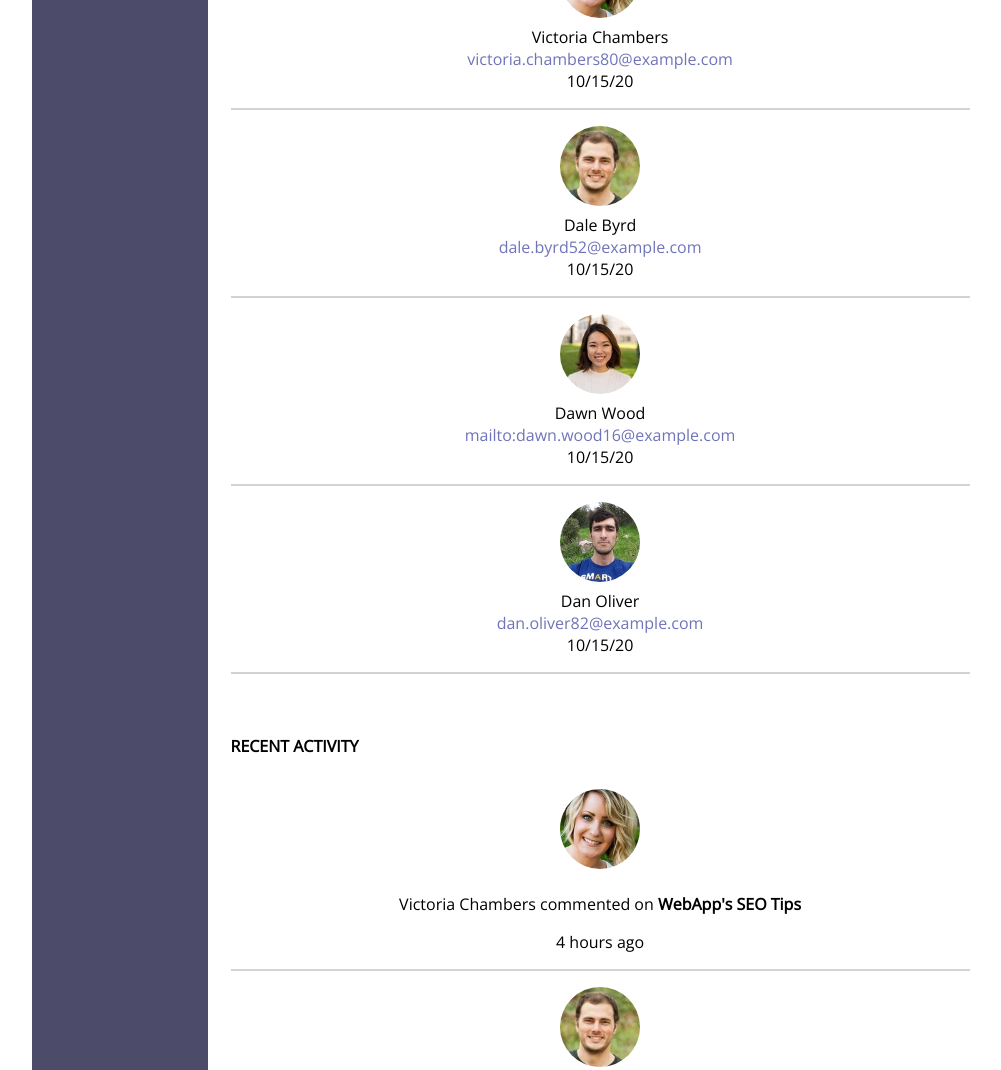
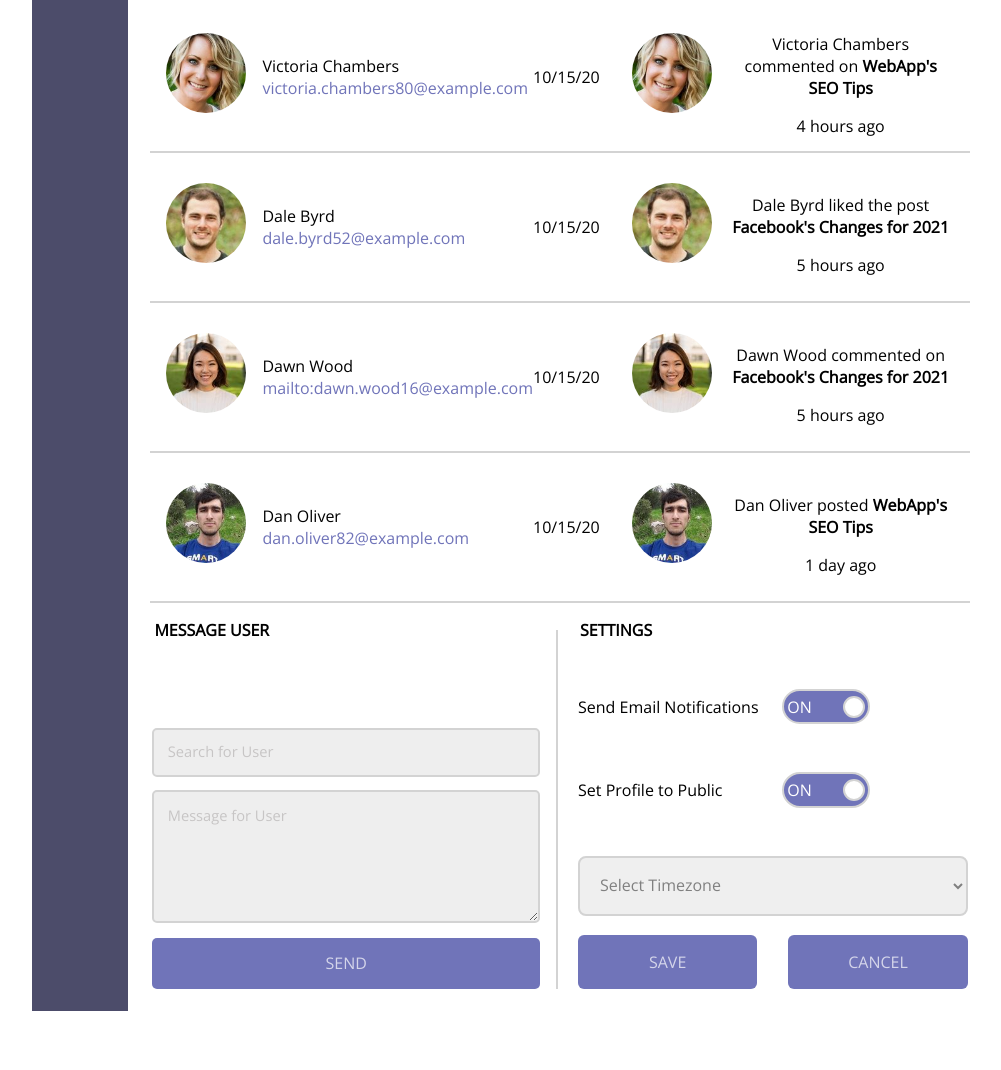
Before and after one commit to Hanzou86/webapp-dashboard, a plain HTML site: page index.html in a window 1280 px wide. Shown: the part 1467-2537 px from the top of the page, without its empty margins (128-1129 px from the left). After the commit the page ends 2478 px from the top, so only its background shows below. Drawn offline with nearby package versions, Linux system fonts and the light colour scheme.

Commit message:
Update
-Completed all three layouts
-Completed toggle buttons
-Need to review instructions and finish requirements for exceeds grading

```diff
--- a/app.js
+++ b/app.js
@@ -1,5 +1,8 @@
 const alert = document.querySelector('.alert');
-const alertClose = document.querySelector('.alert-close')
+const alertClose = document.querySelector('.alert-close');
+const onOff = document.querySelector('.on-off')
+const switchInput = document.querySelector('#notifications')
+
 
 function closeElement(btn) {
     btn.parentNode.style.display = 'none';
@@ -8,3 +11,12 @@ function closeElement(btn) {
 alertClose.addEventListener( 'click', (event) => {
     closeElement(alertClose);
 })
+
+switchInput.addEventListener('click', (event) => {
+    if (onOff.textContent === 'ON') {
+        onOff.textContent = 'OFF';
+    } else {
+        onOff.textContent = 'ON';
+    }
+
+})
--- a/index.html
+++ b/index.html
@@ -71,7 +71,7 @@
                         <canvas id="lineChart"></canvas>
                     </div>
                 </section>
-                <div class='bar-donut flex-wrapper'>
+                <div class='bar-donut'>
                     <section class='daily-traffic'>
                         <h3>Daily Traffic</h3>
                         <div>
@@ -88,7 +88,7 @@
                 </div>
                 <section class='social-stats'>
                     <h3>Social Stats</h3>
-                    <div class='flex-wrapper'>
+                    <div class='social-sect-wrap'>
                         <section class='social fb'>
                             <div class='icon-wrapper'>
                                 <svg class='media-icon' viewBox="0 0 24 24" xmlns="http://www.w3.org/2000/svg">
@@ -125,31 +125,40 @@
                 </div>
                 </section>
 
+                <div class='members-act-wrap'>
                 <section class='new-members'>
                     <h3>New Members</h3>
                     <div class='member'>
                         <img class='member-img' src='images/member-1.jpg'>
+                        <div class='name-email-wrap'>
                             <h4 class='member-name'>Victoria Chambers</h4>
                             <a class='email' href='mailto:victoria.chambers80@example.com'>victoria.chambers80@example.com</a>
-                        <div>10/15/20</div>
+                        </div>
+                        <span class='date'>10/15/20</span>
                     </div>
                     <div class='member'>
                         <img class='member-img' src='images/member-2.jpg'>
+                        <div class='name-email-wrap'>
                             <h4 class='member-name'>Dale Byrd</h4>
                             <a class='email'  href='mailto:dale.byrd52@example.com'>dale.byrd52@example.com</a>
-                        <div>10/15/20</div>
+                        </div>
+                        <span class='date'>10/15/20</span>
                     </div>
                     <div  class='member'>
                         <img class='member-img' src='images/member-3.jpg'>
+                        <div class='name-email-wrap'>
                             <h4 class='member-name'>Dawn Wood</h4>
                             <a class='email' href='mailto:dawn.wood16@example.com'>mailto:dawn.wood16@example.com</a>
-                        <div>10/15/20</div>
+                        </div>
+                        <span class='date'>10/15/20</span>
                     </div>
                     <div class='member'>
                         <img class='member-img' src='images/member-4.jpg'>
+                        <div class='name-email-wrap'>
                         <h4 class='member-name'>Dan Oliver</h4>
                         <a class='email' href='mailto:dan.oliver82@example.com'>dan.oliver82@example.com</a>
-                        <div>10/15/20</div>
+                        </div>
+                        <span class='date'>10/15/20</span>
                     </div>
                 </section>
 
@@ -157,27 +166,37 @@
                     <h3>Recent Activity</h3>
                     <div class='member'>
                         <img class='member-img' src='images/member-1.jpg'>
+                        <div class='act-time-wrap'>
                             <p class='activity'>Victoria Chambers commented on <b>WebApp's SEO Tips</b></p>
                             <span class='time'>4 hours ago</span>
                         </div>
+                    </div>
                     <div class='member'>
                         <img class='member-img' src='images/member-2.jpg'>
+                        <div class='act-time-wrap'>
                             <p class='activity'>Dale Byrd liked the post <b>Facebook's Changes for 2021</b></p>
                             <span class='time'>5 hours ago</span>
                         </div>
+                    </div>
                     <div class='member'>
                         <img class='member-img' src='images/member-3.jpg'>
+                        <div class='act-time-wrap'>
                             <p class='activity'>Dawn Wood commented on <b>Facebook's Changes for 2021</b></p>
                             <span class='time'>5 hours ago</span>
                         </div>
+                    </div>
                     <div class='member'>
                         <img class='member-img' src='images/member-4.jpg'>
+                        <div class='act-time-wrap'>
                             <p class='activity'>Dan Oliver posted <b>WebApp's SEO Tips</b></p>
                             <span class='time'>1 day ago</span>
                         </div>
+                    </div>
                 </section>
+                </div>
 
                 <form class='user-form'>
+                    <div class='form-wrap'>
                     <fieldset>
                         <legend><h3>Message User</h3></legend>
                         <input class='search-user' type='search' name='search' placeholder='Search for User'>
@@ -190,6 +209,7 @@
                             <label for='notifications'>Send Email Notifications</label>
                             <div class='switch'>
                                 <input type='checkbox' id='notifications' name='notifications'>
+                                <span class='on-off'>ON</span>
                                 <span class='slider'></span>
                             </div>
                         </div>
@@ -198,6 +218,7 @@
                             <label for='set-profile'>Set Profile to Public</label>
                             <div class='switch'>
                                 <input type='checkbox' id='set-profile' name='set-profile'>
+                                <span class='on-off'>ON</span>
                                 <span class='slider'></span>
                             </div>
                         </div>
@@ -251,6 +272,7 @@
                             <input class='cancel' type='button' value='CANCEL'>
                         </div>
                     </fieldset>
+                    </div>
                 </form>
         </main>
     </div>
--- a/style.css
+++ b/style.css
@@ -279,9 +279,10 @@ main h3 {
 .send-btn {
     width: 100%;
     margin: .5em 0 1em 0;
-    padding: .7em;
+    padding: .9em;
     border:none;
     border-radius: 5px;
+    font-size: 1em;
     color: rgba(255,255,255, .7);
     background-color: rgb(112, 116, 185);
 }
@@ -318,7 +319,7 @@ main h3 {
     display: flex;
     justify-content: space-between;
     align-items: center;
-    width: 5.5em;
+    min-width: 5.5em;
     height: 2.2em;
     border: 2px solid lightgrey;
     border-radius: 25px;
@@ -327,13 +328,26 @@ main h3 {
 
 .switch input
 {
-    /* opacity: 0; */
-    content: 'ON';
+    width: 1.5em;
+    height: 1.5em;
+    position: absolute;
+    z-index: 1;
+    margin-left: .8em;
+    opacity: 0;
+    cursor: pointer;
 }
 
-.switch input:checked + .slider
+
+.on-off
 {
-    transform: translateX(-55px);
+    position: absolute;
+    margin-left: 3px;
+    color: white;
+}
+
+.switch input:checked ~ .slider
+{
+    transform: translateX(-26px);
 }
 
 .slider
@@ -341,6 +355,7 @@ main h3 {
     width: 1.4em;
     height: 1.4em;
     margin-right: .2em;
+    margin-left: auto;
     border: 2px solid lightgrey;
     border-radius: 50%;
     background-color: white;
@@ -441,13 +456,9 @@ main h3 {
     {
         max-width: 100%;
     }
-    .flex-wrapper
+    .bar-donut
     {
         display: flex;
-    }
-
-    .bar-donut
-    {
         padding: 0 1em;
     }
 
@@ -476,8 +487,91 @@ main h3 {
     {
         margin-right: 1em;
     }
+    .social-sect-wrap
+    {
+        display: flex;
+        justify-content: space-between;
+    }
     .tw
     {
         margin-right: 0;
     }
+    .member
+    {
+        display: flex;
+        flex-direction: row;
+    }
+    .date
+    {
+        margin-left: auto;
+    }
+    .member-img
+    {
+        margin-right: 1em;
+    }
+    .switch
+    {
+        margin-right: 60%;
+    }
+
 }
+
+@media screen and (min-width: 1024px)
+{
+    .members-act-wrap
+    {
+        display: flex;
+        padding-bottom: 0;
+    }
+    .new-members,
+    .recent-activity
+    {
+        height: fit-content;
+    }
+    .member
+    {
+        height: 150px;
+    }
+    .act-time-wrap
+    {
+        display: flex;
+        flex-direction: column;
+        align-items: center;
+    }
+    .user-form
+    {
+        padding-top: 0;
+    }
+    .form-wrap
+    {
+        display: flex;
+    }
+    .user-form fieldset
+    {
+
+        width: 50%;
+    }
+    .user-form fieldset:first-child
+    {
+        padding-right: 1em;
+        border-right: 2px solid lightgrey;
+        border-bottom: none;
+    }
+    .user-form fieldset:last-child
+    {
+        padding-left: 1em;
+    }
+
+    .search-user
+    {
+        margin-top: auto;
+    }
+    .send-btn
+    {
+        margin-bottom: 0;
+    }
+    .switch
+    {
+        margin-right: 25%;
+    }
+}
```
Lines whose indentation alone changed are shown as unchanged.
